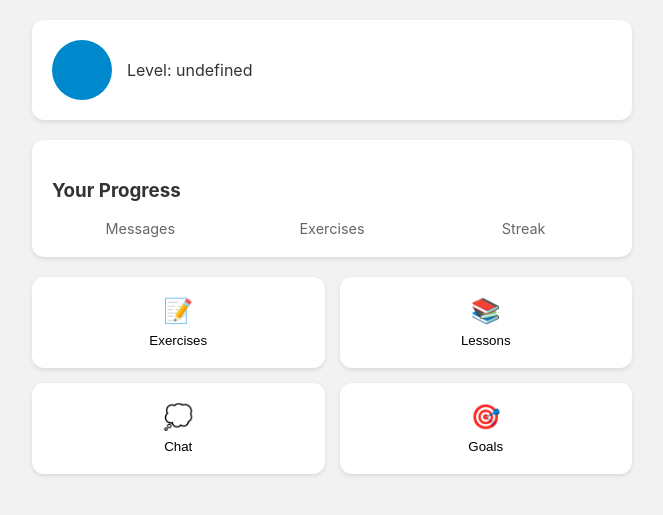
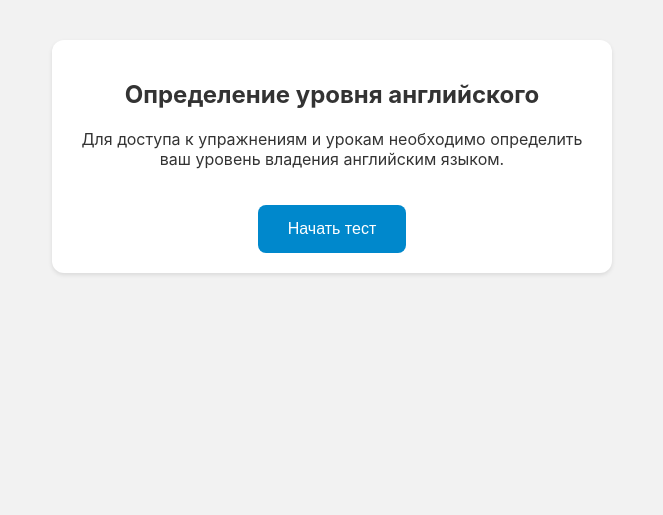
Before and after one commit to Nerpinary/english-tutor-bot, a Flask app: page / in a window 1280 px wide. Shown: the top 515 px of the page, without its empty margins (308-971 px from the left). Run offline with Flask 3, Linux system fonts and the light colour scheme; some libraries are stand-ins or nearby versions.

Commit message:
Fixed user info and test

```diff
--- a/src/webapp/api.py
+++ b/src/webapp/api.py
@@ -18,10 +18,39 @@ def get_user_data():
 
     stats = user.statistics[0] if user.statistics else None
 
-    return jsonify({
-        'name': f"User {telegram_id}",
-        'level': user.level,
-        'messages': stats.messages_count if stats else 0,
-        'exercises': stats.exercises_completed if stats else 0,
-        'streak': user.streak_days
-    })
+    # Получаем данные пользователя из Telegram через context.bot.get_chat
+    try:
+        from telegram import Bot
+        from src.config import TELEGRAM_BOT_TOKEN
+
+        bot = Bot(TELEGRAM_BOT_TOKEN)
+        chat = bot.get_chat(telegram_id)
+
+        user_data = {
+            'name': chat.first_name,
+            'username': chat.username,
+            'photo_url': chat.photo.big_file_id if chat.photo else None,
+            'level': user.level,
+            'messages': stats.messages_count if stats else 0,
+            'exercises': stats.exercises_completed if stats else 0,
+            'streak': user.streak_days,
+        }
+
+        # Если есть фото профиля, получаем URL
+        if user_data['photo_url']:
+            file = bot.get_file(user_data['photo_url'])
+            user_data['photo_url'] = file.file_path
+
+        return jsonify(user_data)
+
+    except Exception as e:
+        # Если не удалось получить данные из Telegram, возвращаем базовые данные
+        return jsonify({
+            'name': f"User {telegram_id}",
+            'username': None,
+            'photo_url': None,
+            'level': user.level,
+            'messages': stats.messages_count if stats else 0,
+            'exercises': stats.exercises_completed if stats else 0,
+            'streak': user.streak_days
+        })
--- a/src/webapp/static/css/style.css
+++ b/src/webapp/static/css/style.css
@@ -35,6 +35,14 @@ body {
     border-radius: 30px;
     background: var(--primary-color);
     margin-right: 15px;
+    display: flex;
+    align-items: center;
+    justify-content: center;
+    font-size: 24px;
+    color: white;
+    font-weight: bold;
+    background-size: cover;
+    background-position: center;
 }
 
 .user-info h2 {
@@ -100,3 +108,28 @@ body {
     font-size: 24px;
     margin-bottom: 8px;
 }
+
+.test-container {
+    text-align: center;
+    padding: 20px;
+    background: white;
+    border-radius: 12px;
+    box-shadow: var(--card-shadow);
+    margin: 20px;
+}
+
+.start-test-btn {
+    background: var(--primary-color);
+    color: white;
+    border: none;
+    padding: 15px 30px;
+    border-radius: 8px;
+    font-size: 16px;
+    margin-top: 20px;
+    cursor: pointer;
+    transition: transform 0.2s;
+}
+
+.start-test-btn:hover {
+    transform: translateY(-2px);
+}
--- a/src/webapp/static/js/app.js
+++ b/src/webapp/static/js/app.js
@@ -5,24 +5,84 @@ document.addEventListener('DOMContentLoaded', () => {
     tg.ready();
     tg.expand();
 
-    // Загружаем данные пользователя
-    loadUserData();
+    // Загружаем данные пользователя и проверяем необходимость теста
+    checkUserLevel();
 });
 
-// Загрузка данных пользователя
-async function loadUserData() {
+// Проверка уровня пользователя
+async function checkUserLevel() {
     try {
-        const response = await fetch('/api/user-data');
+        const response = await fetch(`/api/user-data?user_id=${tg.initDataUnsafe.user.id}`);
         const data = await response.json();
 
-        document.getElementById('username').textContent = data.name;
-        document.getElementById('level').textContent = `Level: ${data.level}`;
-        document.getElementById('messages-count').textContent = data.messages;
-        document.getElementById('exercises-count').textContent = data.exercises;
-        document.getElementById('streak-days').textContent = data.streak;
+        // Если уровень не определен, показываем страницу теста
+        if (!data.level || data.level === 'undefined' || data.level === 'Unknown') {
+            showLevelTest();
+        } else {
+            // Иначе показываем основной интерфейс
+            loadUserData(data);
+            showMainInterface();
+        }
     } catch (error) {
-        console.error('Error loading user data:', error);
+        console.error('Error checking user level:', error);
     }
+}
+
+// Показ страницы теста
+function showLevelTest() {
+    document.querySelector('.container').innerHTML = `
+        <div class="test-container">
+            <h2>Определение уровня английского</h2>
+            <p>Для доступа к упражнениям и урокам необходимо определить ваш уровень владения английским языком.</p>
+            <button class="start-test-btn" onclick="startLevelTest()">Начать тест</button>
+        </div>
+    `;
+}
+
+// Начало теста
+function startLevelTest() {
+    // Отправляем сообщение в бот для начала теста
+    tg.sendData(JSON.stringify({
+        action: 'start_level_test'
+    }));
+    // Закрываем веб-приложение, чтобы пользователь мог пройти тест в боте
+    tg.close();
+}
+
+// Показ основного интерфейса
+function showMainInterface() {
+    document.querySelector('.container').style.display = 'block';
+}
+
+// Загрузка данных пользователя
+async function loadUserData(data) {
+    // Обновляем аватар
+    const avatarElement = document.querySelector('.avatar');
+    if (data.photo_url) {
+        avatarElement.style.backgroundImage = `url(${data.photo_url})`;
+        avatarElement.style.backgroundSize = 'cover';
+        avatarElement.style.backgroundPosition = 'center';
+    } else {
+        avatarElement.textContent = data.name.charAt(0).toUpperCase();
+        avatarElement.style.backgroundColor = getRandomColor(data.name);
+    }
+
+    // Обновляем информацию пользователя
+    document.getElementById('username').textContent = data.name;
+    document.getElementById('level').textContent = `Level: ${data.level}`;
+    document.getElementById('messages-count').textContent = data.messages;
+    document.getElementById('exercises-count').textContent = data.exercises;
+    document.getElementById('streak-days').textContent = data.streak;
+}
+
+// Генерация цвета для аватара
+function getRandomColor(name) {
+    let hash = 0;
+    for (let i = 0; i < name.length; i++) {
+        hash = name.charCodeAt(i) + ((hash << 5) - hash);
+    }
+    const hue = hash % 360;
+    return `hsl(${hue}, 70%, 50%)`;
 }
 
 // Обработчики кнопок
```
Also changed, not shown: src/handlers/message_handlers.py (+20 -0 lines).
